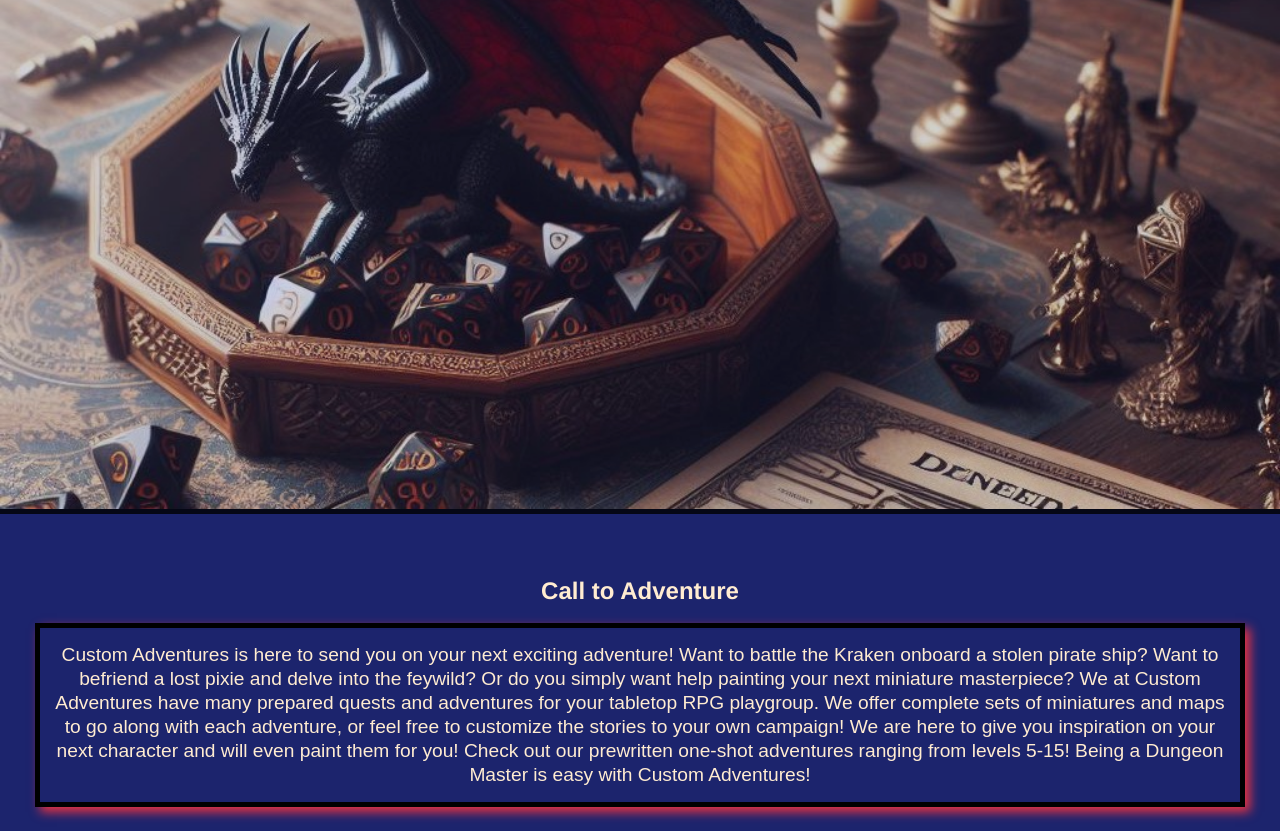
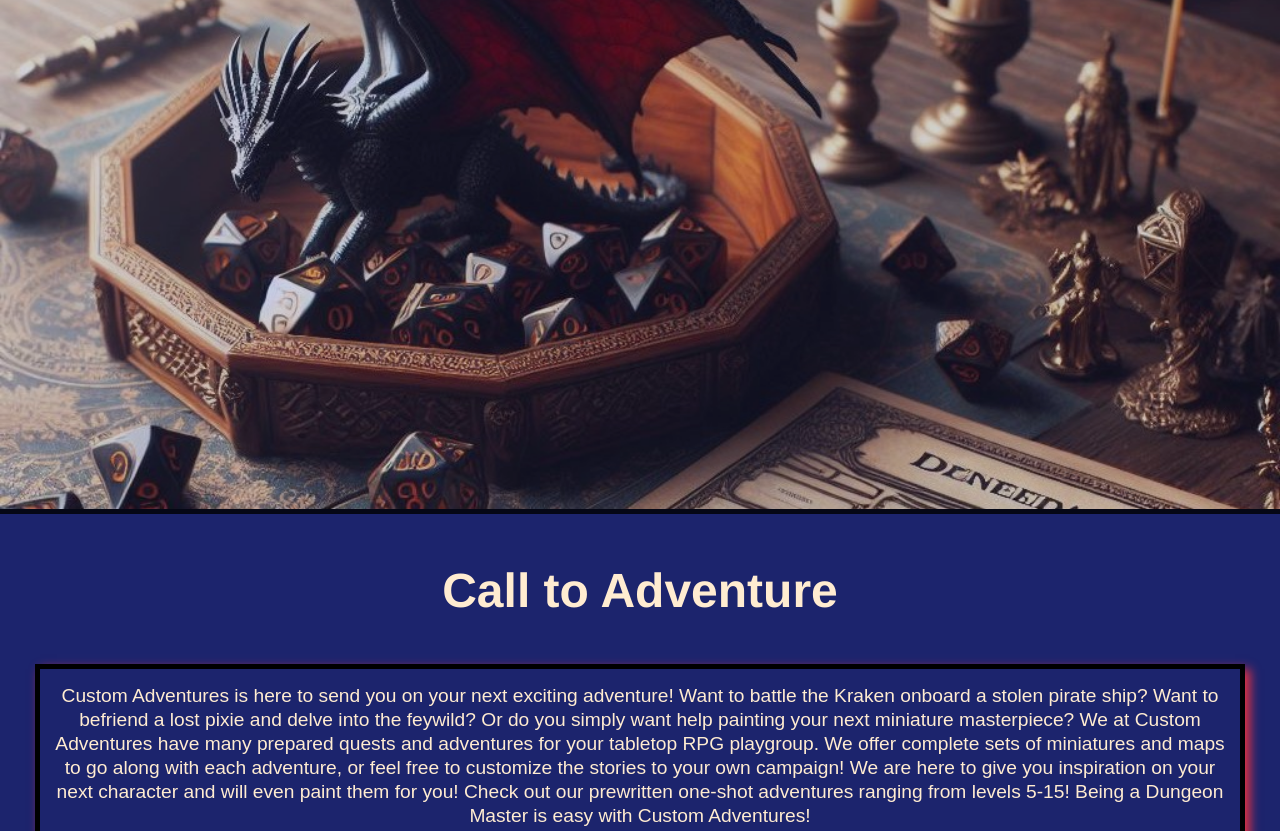
Before and after one commit to JamesStolte/WDD130, a plain HTML site: page dungeon_master_resume/index.html in a window 1280 px wide. Shown: the part 269-1100 px from the top of the page. Drawn offline with Linux system fonts and the light colour scheme.

Commit message:
home title fix

```diff
--- a/dungeon_master_resume/styles/styles.css
+++ b/dungeon_master_resume/styles/styles.css
@@ -145,6 +145,10 @@ main section img {
 main.home-grid {
     display: grid;
     grid-template-columns: repeat(10, 1fr);
+}
+.home-title {
+    font-size: 3em;
+    margin-bottom: 5%;
 }
 /* card stuff */
 .card-img, .mini-img, .camp-img{
```
